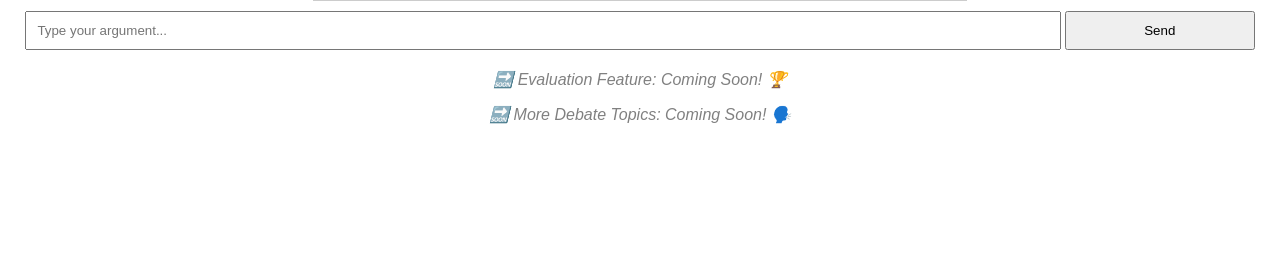
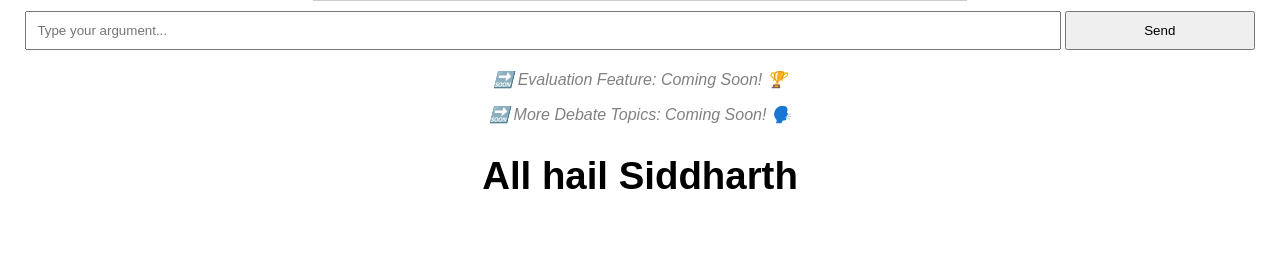
Before and after one commit to hiooooopji/debater, a Flask app: page / in a window 1280 px wide. Shown: the part 435-696 px from the top of the page. Run offline with Flask 3, Linux system fonts and the light colour scheme.

Commit message:
Update index.html

```diff
--- a/templates/index.html
+++ b/templates/index.html
@@ -10,6 +10,7 @@
         input, button { margin-top: 10px; padding: 10px; width: 80%; }
         button { width: 15%; }
         .coming-soon { margin-top: 20px; font-style: italic; color: gray; }
+        .footer { margin-top: 30px; font-weight: bold; font-size: 1.2em; }
     </style>
 </head>
 <body>
@@ -24,6 +25,10 @@
     <div class="coming-soon">
         <p>🔜 Evaluation Feature: Coming Soon! 🏆</p>
         <p>🔜 More Debate Topics: Coming Soon! 🗣️</p>
+    </div>
+
+    <div class="footer">
+        <p> <h1>All hail Siddharth</h1></p>
     </div>
 
     <script>
```
